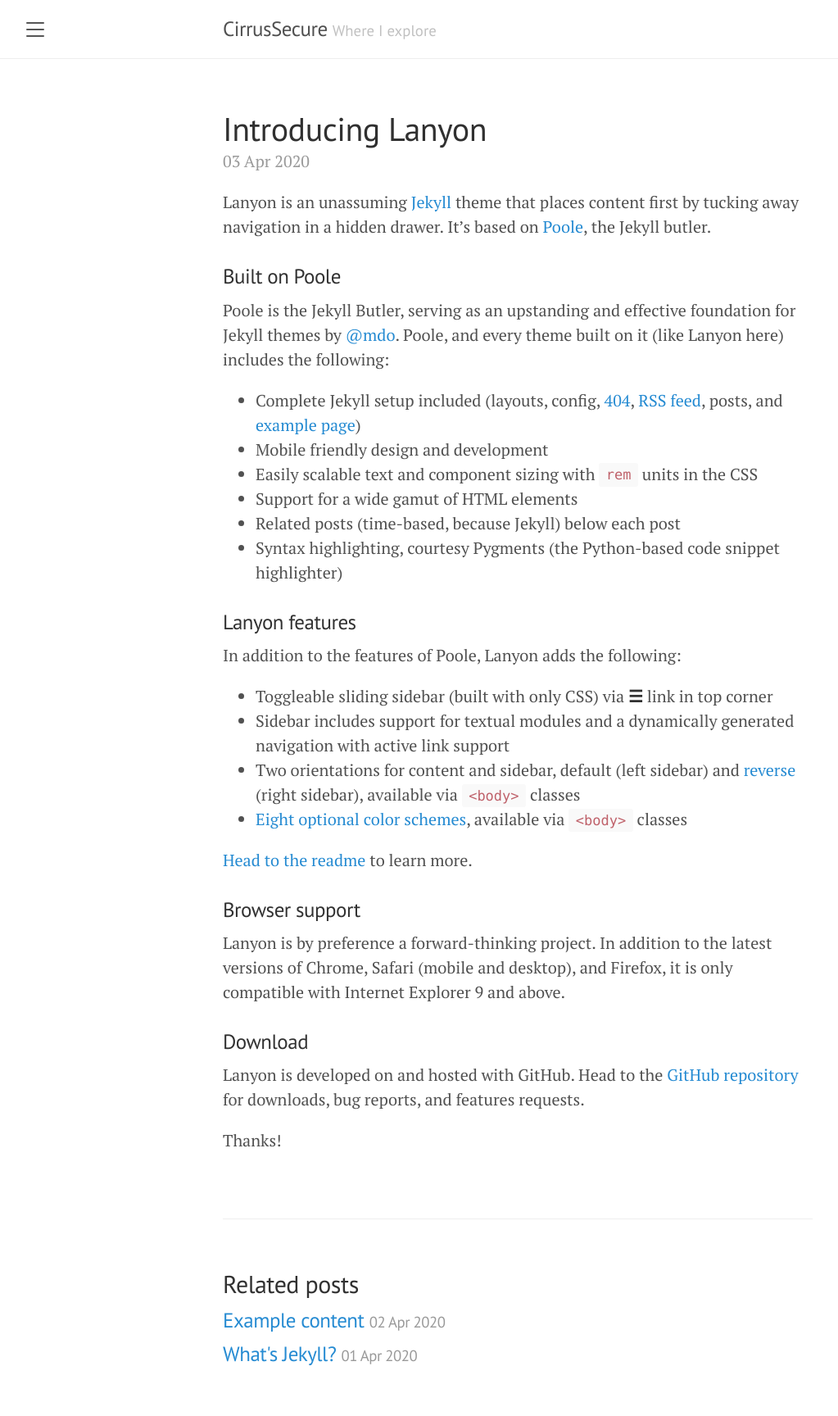
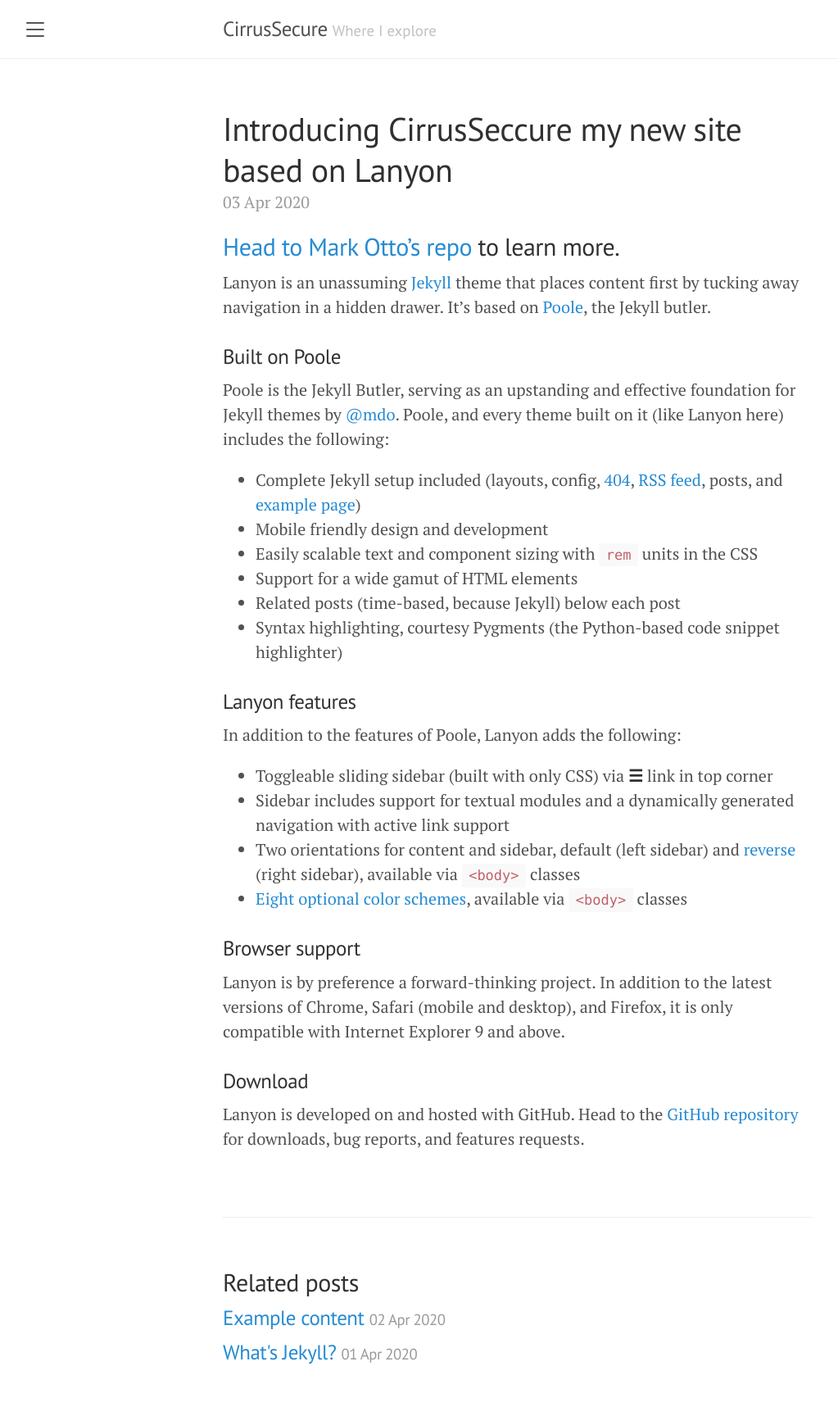
Before and after one commit to cirrussecure/lanyon-archive, a Jekyll site: the page built from _posts/2020-04-03-introducing-lanyon.md, in a window 1280 px wide. Shown: the whole page at 82% size, without its empty margins (8-1031 px from the left). Built offline with Jekyll 4.4.1, drawn with Linux system fonts in a browser that asks for light colours.

Commit message:
Update 2020-04-03-introducing-lanyon.md
Added link to Mark Otto's repo

```diff
--- a/_posts/2020-04-03-introducing-lanyon.md
+++ b/_posts/2020-04-03-introducing-lanyon.md
@@ -1,7 +1,9 @@
 ---
 layout: post
-title: Introducing Lanyon
+title: Introducing CirrusSeccure my new site based on Lanyon
 ---
+
+## [Head to Mark Otto's repo](https://github.com/poole/lanyon#readme) to learn more.
 
 Lanyon is an unassuming [Jekyll](http://jekyllrb.com) theme that places content first by tucking away navigation in a hidden drawer. It's based on [Poole](http://getpoole.com), the Jekyll butler.
 
@@ -25,8 +27,6 @@
 * Two orientations for content and sidebar, default (left sidebar) and [reverse](https://github.com/poole/lanyon#reverse-layout) (right sidebar), available via `<body>` classes
 * [Eight optional color schemes](https://github.com/poole/lanyon#themes), available via `<body>` classes
 
-[Head to the readme](https://github.com/poole/lanyon#readme) to learn more.
-
 ### Browser support
 
 Lanyon is by preference a forward-thinking project. In addition to the latest versions of Chrome, Safari (mobile and desktop), and Firefox, it is only compatible with Internet Explorer 9 and above.
@@ -34,5 +34,3 @@
 ### Download
 
 Lanyon is developed on and hosted with GitHub. Head to the <a href="https://github.com/poole/lanyon">GitHub repository</a> for downloads, bug reports, and features requests.
-
-Thanks!
```
